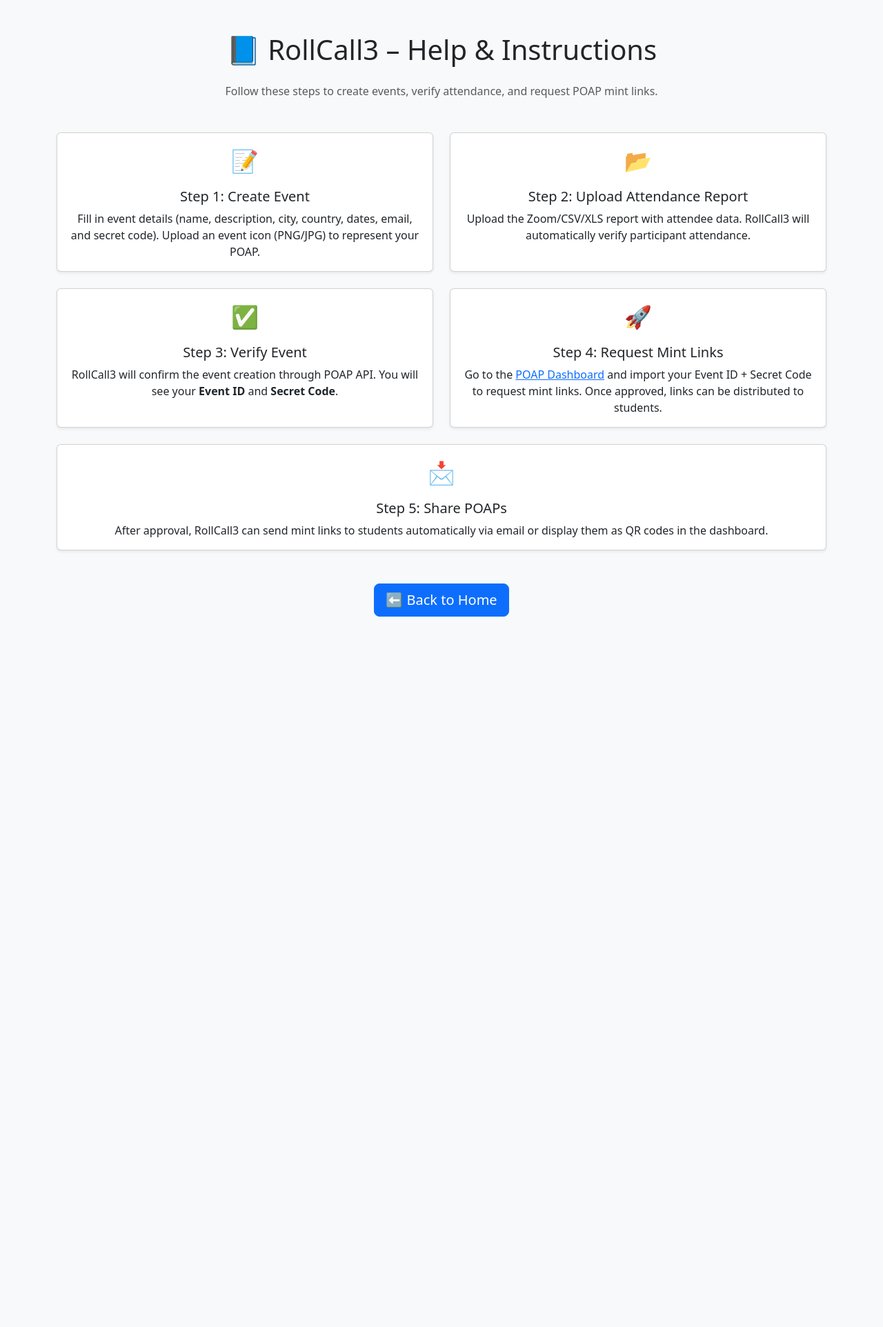
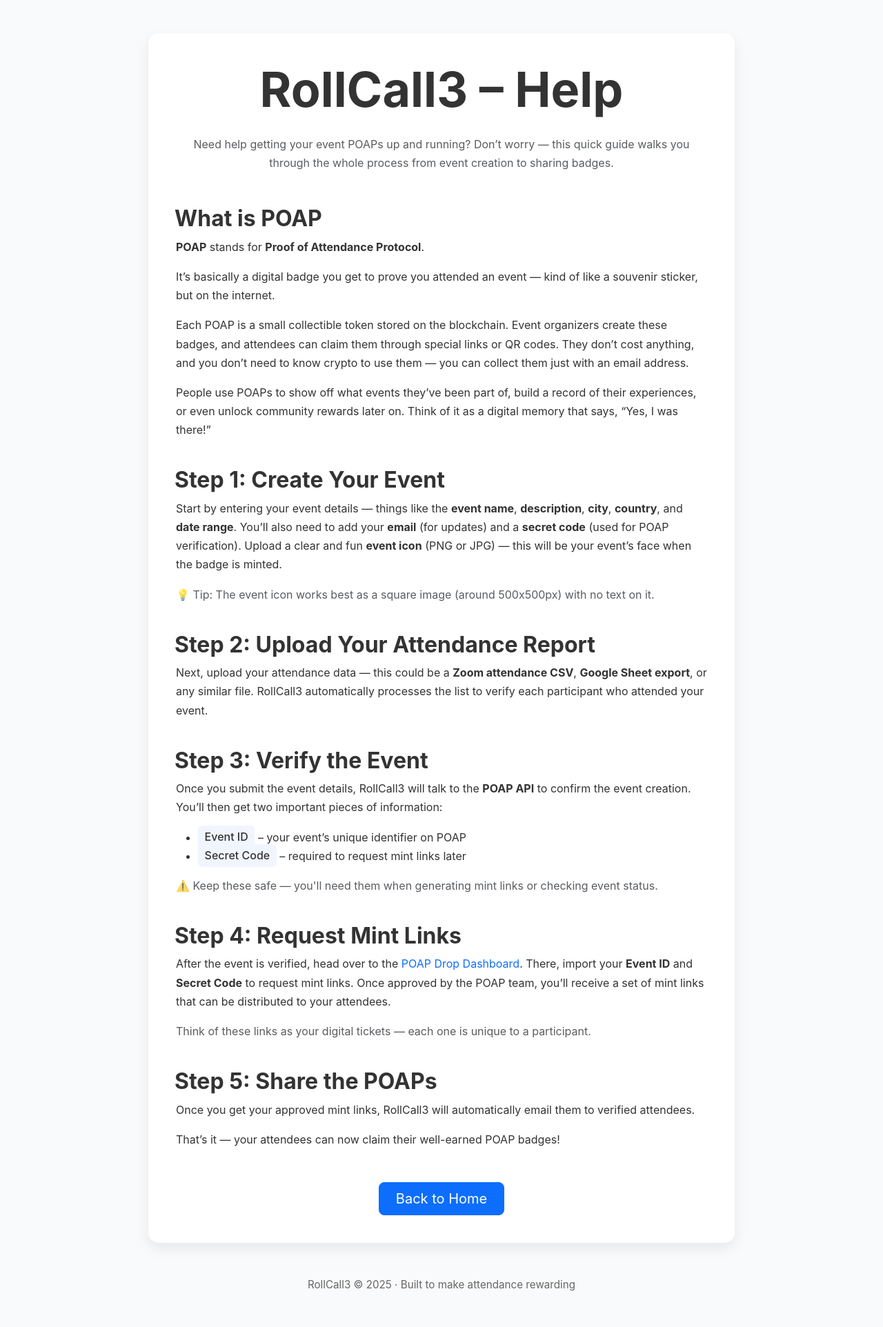
Before and after one commit to SR-005/RollCall3, a Flask app: page /help in a window 1280 px wide. Shown: the whole page at 69% size. Before the commit the page ends 894 px from the top, so only its background shows below. Run offline with Flask 3, Linux system fonts and the light colour scheme; some libraries are stand-ins or nearby versions.

Commit message:
help page updated

```diff
--- /dev/null
+++ b/static/help.css
@@ -0,0 +1,51 @@
+body
+{
+    background-color: #f9fafb;
+    color: #333;
+    font-family: "Inter", sans-serif;
+    line-height: 1.7;
+}
+h1{
+    font-size: 70px;
+    font-weight: 750;
+}
+h2 {
+    font-weight: 650;
+}
+h2 {
+    margin-left: -10px;
+    margin-top: 2.5rem;
+}
+.content-section {
+    max-width: 850px;
+    margin: auto;
+    background: #fff;
+    padding: 2.5rem;
+    border-radius: 15px;
+    box-shadow: 0 8px 20px rgba(0,0,0,0.08);
+}
+.emoji {
+    font-size: 1.5rem;
+    margin-right: 0.5rem;
+}
+.highlight {
+    background: #f1f5ff;
+    padding: 0.4rem 0.6rem;
+    border-radius: 6px;
+    font-weight: 500;
+}
+
+
+a{
+    color: #0d6efd;
+    text-decoration: none;
+}
+a:hover {
+    text-decoration: underline;
+}
+.footer {
+    text-align: center;
+    margin-top: 3rem;
+    font-size: 0.95rem;
+    color: #666;
+}
--- a/templates/help.html
+++ b/templates/help.html
@@ -3,107 +3,90 @@
 <head>
   <meta charset="UTF-8">
   <meta name="viewport" content="width=device-width, initial-scale=1.0">
-  <title>Rekord Help</title>
+  <title>RollCall3 Help</title>
+
   <link href="https://cdn.jsdelivr.net/npm/bootstrap@5.3.2/dist/css/bootstrap.min.css" rel="stylesheet">
-  <style>
-    .step-card {
-      transition: transform 0.3s ease, box-shadow 0.3s ease;
-    }
-    .step-card:hover {
-      transform: translateY(-6px) scale(1.02);
-      box-shadow: 0 8px 20px rgba(0,0,0,0.2);
-    }
-    .step-icon {
-      font-size: 2rem;
-    }
-  </style>
+  <link rel="stylesheet" href="{{ url_for('static', filename='help.css') }}" />
 </head>
-<body class="bg-light">
+<body>
 
   <div class="container py-5">
-    <h1 class="text-center mb-4">📘 RollCall3 – Help & Instructions</h1>
-    <p class="text-center text-muted mb-5">
-      Follow these steps to create events, verify attendance, and request POAP mint links.
-    </p>
+    <div class="content-section">
+      <h1 class="text-center mb-4"> RollCall3 – Help</h1>
+      <p class="text-center text-muted mb-5">
+        Need help getting your event POAPs up and running? Don’t worry — this quick guide walks you through the whole process from event creation to sharing badges.
+      </p>
 
-    <div class="row g-4">
+      <h2><span class="emoji"></span> What is POAP</h2>
+      <p>
+        <strong>POAP</strong> stands for <strong>Proof of Attendance Protocol</strong>.
+      </p>
+      <p>
+        It’s basically a digital badge you get to prove you attended an event — kind of like a souvenir sticker, but on the internet.
+      </p>
+      <p>
+        Each POAP is a small collectible token stored on the blockchain. Event organizers create these badges, and attendees can claim them through special links or QR codes. They don’t cost anything, and you don’t need to know crypto to use them — you can collect them just with an email address.
+      </p>
+      <p>
+        People use POAPs to show off what events they’ve been part of, build a record of their experiences, or even unlock community rewards later on. Think of it as a digital memory that says, “Yes, I was there!”
+      </p>
 
-      <!-- Step 1 -->
-      <div class="col-md-6">
-        <div class="card step-card h-100 shadow-sm">
-          <div class="card-body text-center">
-            <div class="step-icon mb-3">📝</div>
-            <h5 class="card-title">Step 1: Create Event</h5>
-            <p class="card-text">
-              Fill in event details (name, description, city, country, dates, email, and secret code).
-              Upload an event icon (PNG/JPG) to represent your POAP.
-            </p>
-          </div>
-        </div>
+
+      <h2><span class="emoji"></span> Step 1: Create Your Event</h2>
+      <p>
+        Start by entering your event details — things like the <strong>event name</strong>, <strong>description</strong>, <strong>city</strong>, <strong>country</strong>, and <strong>date range</strong>.
+        You’ll also need to add your <strong>email</strong> (for updates) and a <strong>secret code</strong> (used for POAP verification).
+        Upload a clear and fun <strong>event icon</strong> (PNG or JPG) — this will be your event’s face when the badge is minted.
+      </p>
+      <p class="text-muted">
+        💡 Tip: The event icon works best as a square image (around 500x500px) with no text on it.
+      </p>
+
+      <h2><span class="emoji"></span> Step 2: Upload Your Attendance Report</h2>
+      <p>
+        Next, upload your attendance data — this could be a <strong>Zoom attendance CSV</strong>, <strong>Google Sheet export</strong>, or any similar file.
+        RollCall3 automatically processes the list to verify each participant who attended your event.
+      </p>
+
+      <h2><span class="emoji"></span> Step 3: Verify the Event</h2>
+      <p>
+        Once you submit the event details, RollCall3 will talk to the <strong>POAP API</strong> to confirm the event creation.
+        You’ll then get two important pieces of information:
+      </p>
+      <ul>
+        <li><span class="highlight">Event ID</span> – your event’s unique identifier on POAP</li>
+        <li><span class="highlight">Secret Code</span> – required to request mint links later</li>
+      </ul>
+      <p class="text-muted">
+        ⚠️ Keep these safe — you'll need them when generating mint links or checking event status.
+      </p>
+
+      <h2><span class="emoji"></span> Step 4: Request Mint Links</h2>
+      <p>
+        After the event is verified, head over to the
+        <a href="https://drops.poap.xyz" target="_blank">POAP Drop Dashboard</a>.
+        There, import your <strong>Event ID</strong> and <strong>Secret Code</strong> to request mint links.
+        Once approved by the POAP team, you’ll receive a set of mint links that can be distributed to your attendees.
+      </p>
+      <p class="text-muted">
+         Think of these links as your digital tickets — each one is unique to a participant.
+      </p>
+
+      <h2><span class="emoji"></span> Step 5: Share the POAPs</h2>
+      <p>
+        Once you get your approved mint links, RollCall3 will automatically email them to verified attendees.
+      </p>
+      <p>
+        That’s it — your attendees can now claim their well-earned POAP badges!
+      </p>
+
+      <div class="text-center mt-5">
+        <a href="/" class="btn btn-primary btn-lg px-4">Back to Home</a>
       </div>
-
-      <!-- Step 2 -->
-      <div class="col-md-6">
-        <div class="card step-card h-100 shadow-sm">
-          <div class="card-body text-center">
-            <div class="step-icon mb-3">📂</div>
-            <h5 class="card-title">Step 2: Upload Attendance Report</h5>
-            <p class="card-text">
-              Upload the Zoom/CSV/XLS report with attendee data.
-              RollCall3 will automatically verify participant attendance.
-            </p>
-          </div>
-        </div>
-      </div>
-
-      <!-- Step 3 -->
-      <div class="col-md-6">
-        <div class="card step-card h-100 shadow-sm">
-          <div class="card-body text-center">
-            <div class="step-icon mb-3">✅</div>
-            <h5 class="card-title">Step 3: Verify Event</h5>
-            <p class="card-text">
-              RollCall3 will confirm the event creation through POAP API.
-              You will see your <strong>Event ID</strong> and <strong>Secret Code</strong>.
-            </p>
-          </div>
-        </div>
-      </div>
-
-      <!-- Step 4 -->
-      <div class="col-md-6">
-        <div class="card step-card h-100 shadow-sm">
-          <div class="card-body text-center">
-            <div class="step-icon mb-3">🚀</div>
-            <h5 class="card-title">Step 4: Request Mint Links</h5>
-            <p class="card-text">
-              Go to the <a href="https://drops.poap.xyz" target="_blank">POAP Dashboard</a>
-              and import your Event ID + Secret Code to request mint links.
-              Once approved, links can be distributed to students.
-            </p>
-          </div>
-        </div>
-      </div>
-
-      <!-- Step 5 -->
-      <div class="col-md-12">
-        <div class="card step-card h-100 shadow-sm">
-          <div class="card-body text-center">
-            <div class="step-icon mb-3">📩</div>
-            <h5 class="card-title">Step 5: Share POAPs</h5>
-            <p class="card-text">
-              After approval, RollCall3 can send mint links to students automatically via email
-              or display them as QR codes in the dashboard.
-            </p>
-          </div>
-        </div>
-      </div>
-
     </div>
 
-    <!-- Back Button -->
-    <div class="text-center mt-5">
-      <a href="/" class="btn btn-primary btn-lg">⬅ Back to Home</a>
+    <div class="footer">
+      RollCall3 © 2025 · Built to make attendance rewarding
     </div>
   </div>
 
```
Also changed, not shown: static/style.css (+45 -0 lines).
